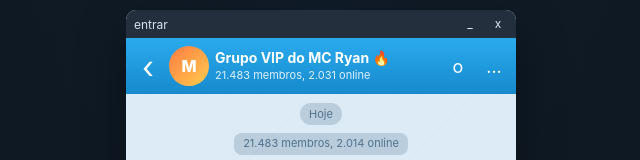
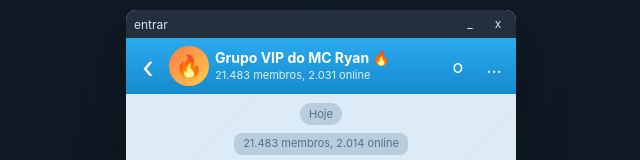
Before and after one commit to Marchesini8/miniapptelegram, a website: page index.html in a window 1280 px wide. Shown: the top 160 px of the page, 319-959 px from the left. Drawn offline with Linux system fonts and the light colour scheme.

Commit message:
Use fire emoji as group avatar

```diff
--- a/index.html
+++ b/index.html
@@ -19,7 +19,7 @@
 
         <header class="group-header">
           <button class="back-button" aria-label="Voltar">&lsaquo;</button>
-          <div class="group-photo">M</div>
+          <div class="group-photo" aria-label="Foto do grupo">&#128293;</div>
           <div class="group-title">
             <strong id="group-name">Grupo VIP do MC Ryan &#128293;</strong>
             <span id="group-status">114 membros, 23.6k online</span>
--- a/styles.css
+++ b/styles.css
@@ -121,6 +121,7 @@
   display: grid;
   place-items: center;
   background: linear-gradient(135deg, #ff7b43, #ffcc4d);
+  font-size: 22px;
   font-weight: 800;
 }
 
```
